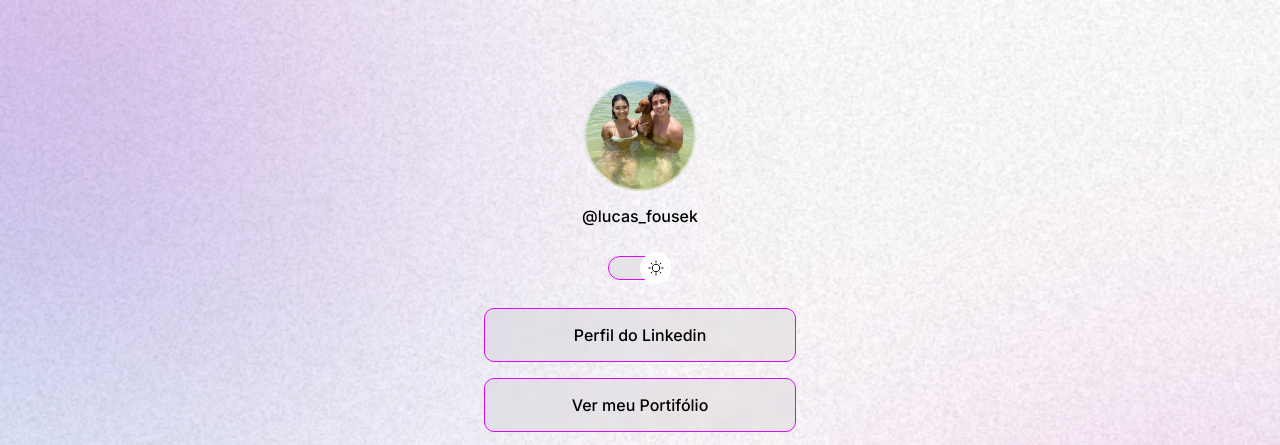
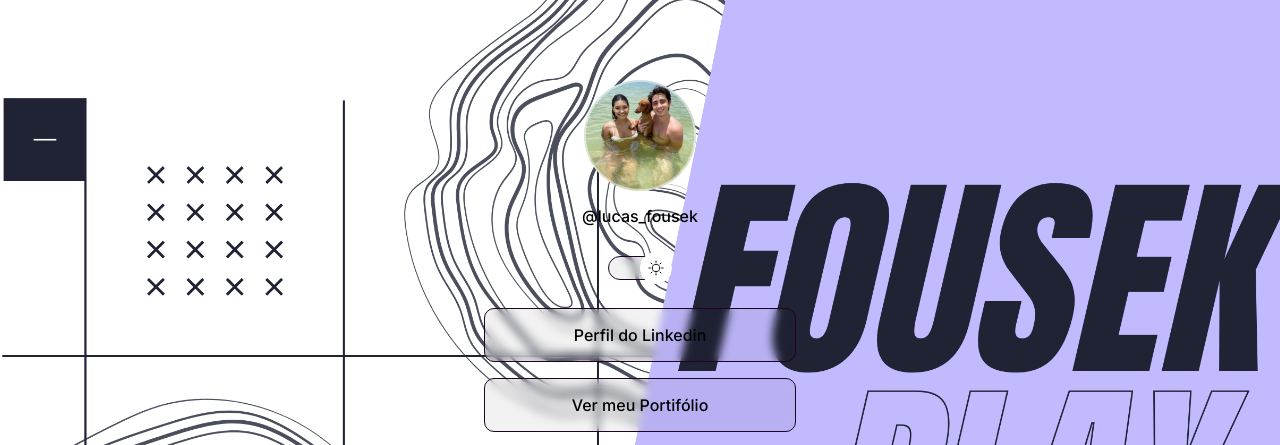
Before and after one commit to FousekPlay/First-Project, a plain HTML site: page index.html in a window 1280 px wide. Shown: the top 445 px of the page. Drawn offline with nearby package versions, Linux system fonts and the light colour scheme.

Commit message:
atualização

```diff
--- a/style.css
+++ b/style.css
@@ -16,8 +16,8 @@
 
 .light {
   --text-color: black;
-  --bg-url: url(./assets/bg-mobile-light.jpg);
-  --stroke-color: rgb(214, 12, 241);
+  --bg-url: url(./assets/banner-light.png);
+  --stroke-color: rgb(32, 2, 36);
   --surface-color: rgba(0, 0, 0, 0.05);
   --surface-color-hover: rgba(0, 0, 0, 0.02);
   --highlight-color: rgba(0, 0, 0, 0.1);
```
Also changed, not shown: assets/banner-light.png (added), assets/banner.png.
